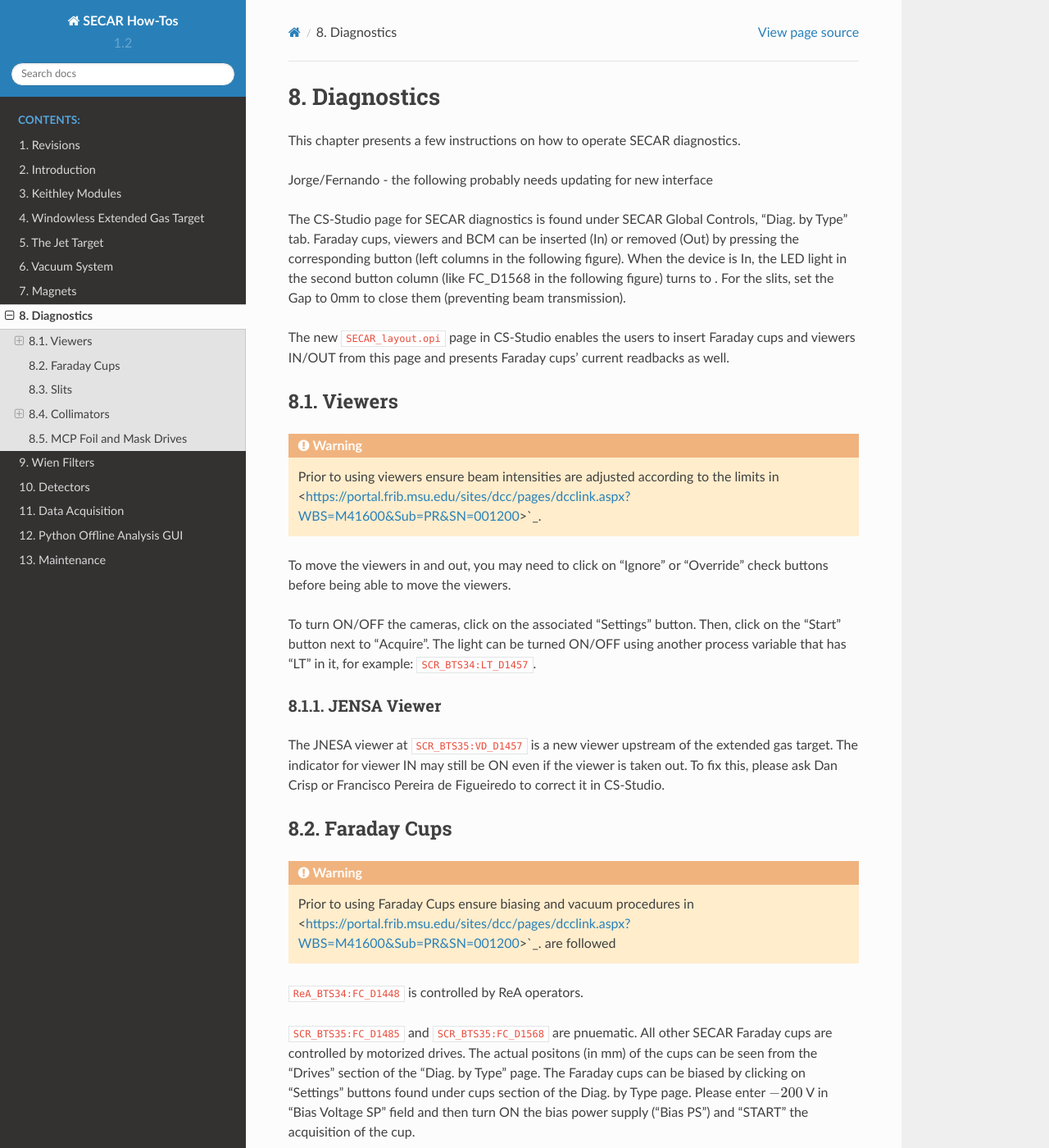
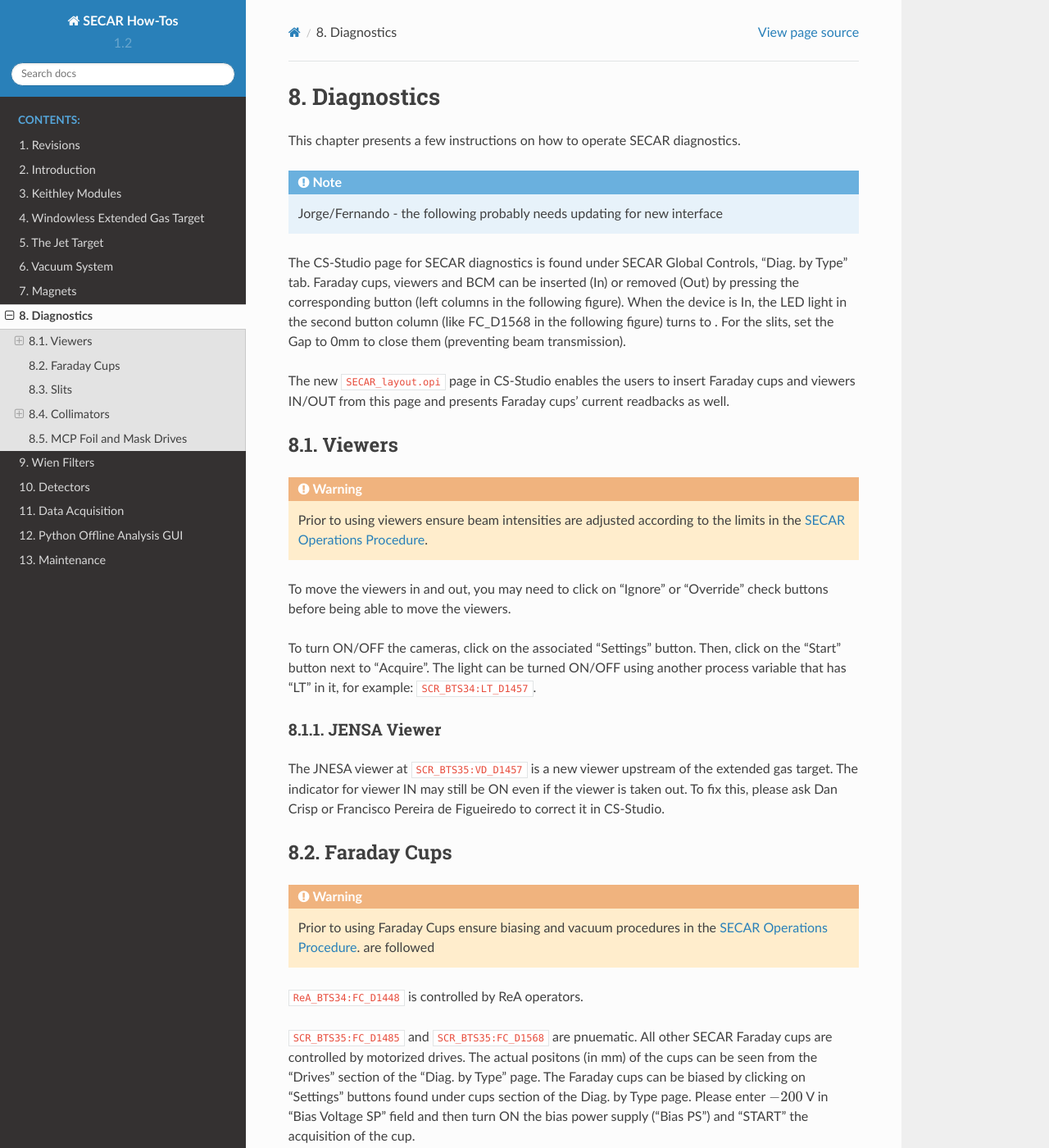
Before and after one commit to secar600/secar-documents, a Sphinx documentation site: the page built from source/diagnostics.rst, in a window 1280 px wide and 1400 px high. Shown: the whole window at 82% size. Built offline with Sphinx 7.4.7 and the Read the Docs theme 2.0.0, drawn with Linux system fonts in a browser that asks for light colours.

Commit message:
Update diagnostics.rst

```diff
--- a/source/diagnostics.rst
+++ b/source/diagnostics.rst
@@ -6,7 +6,7 @@
 
 .. note::
 
-Jorge/Fernando - the following probably needs updating for new interface
+   Jorge/Fernando - the following probably needs updating for new interface
 
 The CS-Studio page for SECAR diagnostics is found under SECAR Global Controls, "Diag. by Type" tab. Faraday cups, viewers and BCM can be inserted (In) or removed (Out) by pressing the corresponding button (left columns in the following figure). When the device is In, the LED light in the second button column (like FC_D1568 in the following figure) turns to   . For the slits, set the Gap to 0mm to close them (preventing beam transmission).
 
@@ -16,7 +16,7 @@
 -------
 .. warning::
 
-   Prior to using viewers ensure beam intensities are adjusted according to the limits in <https://portal.frib.msu.edu/sites/dcc/pages/dcclink.aspx?WBS=M41600&Sub=PR&SN=001200>`_.
+   Prior to using viewers ensure beam intensities are adjusted according to the limits in the `SECAR Operations Procedure <https://portal.frib.msu.edu/sites/dcc/pages/dcclink.aspx?WBS=M41600&Sub=PR&SN=001200>`_.
 
 To move the viewers in and out, you may need to click on "Ignore" or "Override" check buttons before being able to move the viewers.
 
@@ -31,7 +31,7 @@
 ------------
 .. warning::
 
-   Prior to using Faraday Cups ensure biasing and vacuum procedures in <https://portal.frib.msu.edu/sites/dcc/pages/dcclink.aspx?WBS=M41600&Sub=PR&SN=001200>`_. are followed
+   Prior to using Faraday Cups ensure biasing and vacuum procedures in the `SECAR Operations Procedure <https://portal.frib.msu.edu/sites/dcc/pages/dcclink.aspx?WBS=M41600&Sub=PR&SN=001200>`_. are followed
 
 :code:`ReA_BTS34:FC_D1448` is controlled by ReA operators.
 
```
